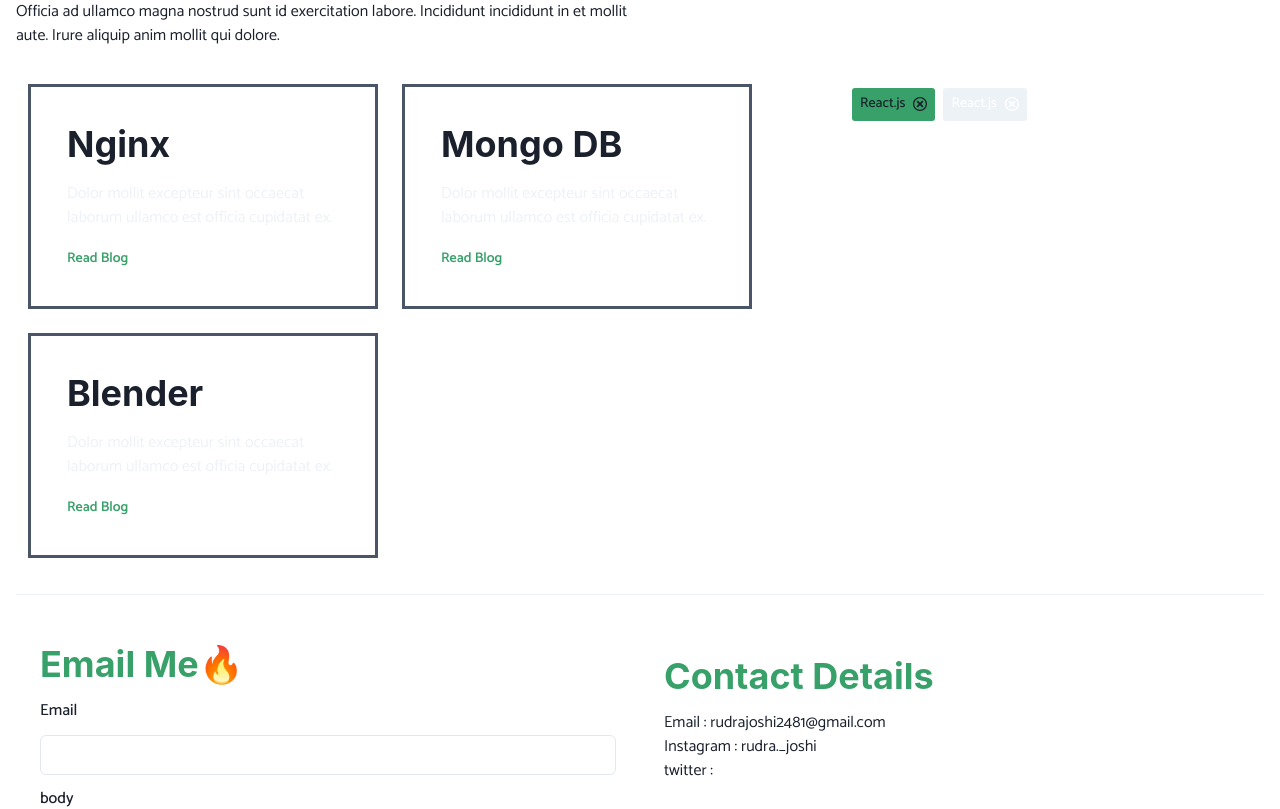
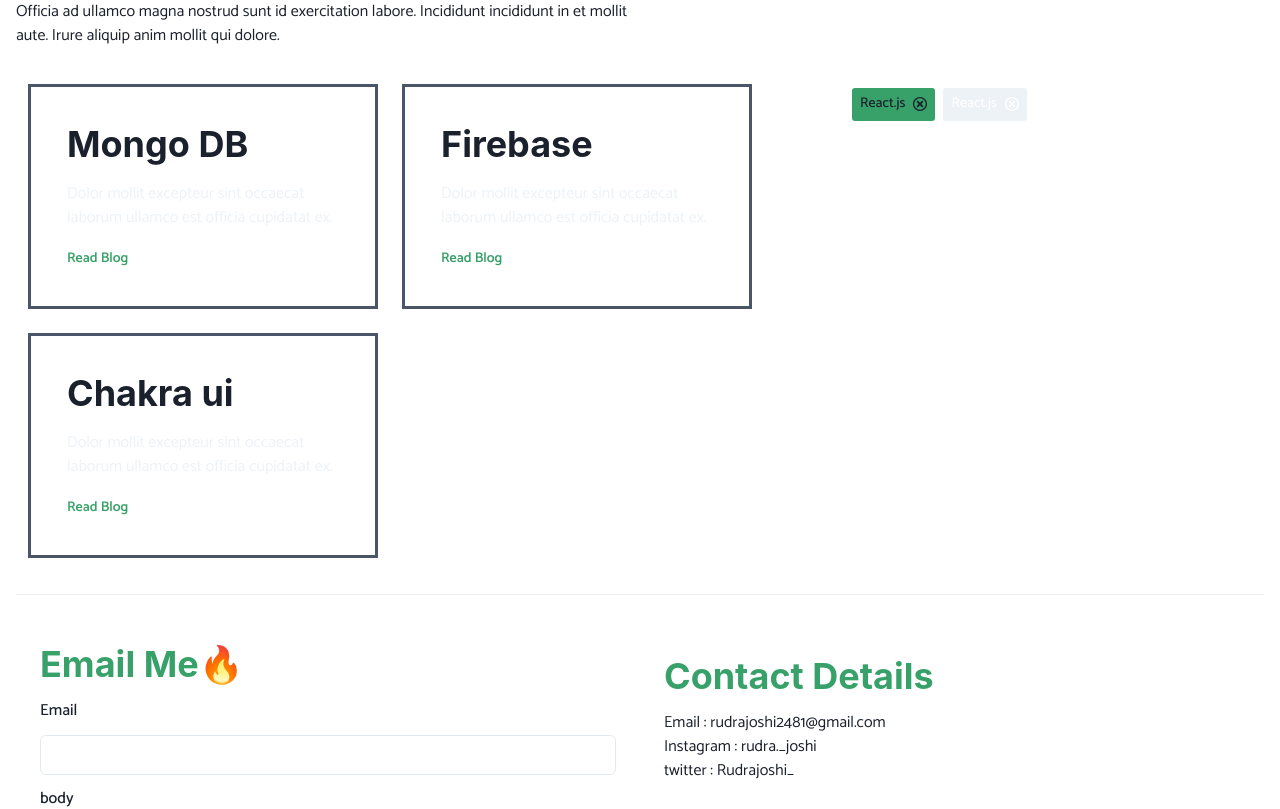
Before and after one commit to rudrajoshi2481/rudrajoshi.me, a Next.js app: page / in a window 1280 px wide. Shown: the part 1720-2529 px from the top of the page. Built offline with nearby package versions, Linux system fonts and the light colour scheme.

Commit message:
third update

```diff
--- a/Components/Footer/Footer.tsx
+++ b/Components/Footer/Footer.tsx
@@ -1,4 +1,5 @@
 import { Box, Button, Divider, FormLabel, Heading, Input, Text, Textarea } from '@chakra-ui/react'
+import Link from 'next/link'
 import React from 'react'
 
 function Footer() {
@@ -20,8 +21,8 @@ function Footer() {
             <Heading color={"green.500"}>Contact Details</Heading>
             <Box py="3">
             <Text>Email : rudrajoshi2481@gmail.com</Text>
-            <Text>Instagram : rudra._joshi</Text>
-            <Text>twitter : </Text>
+            <Text>Instagram :<Link href="https://instagram.com"> rudra._joshi</Link></Text>
+            <Text>twitter : <Link href="https://twitter.com/Rudrajoshi_">Rudrajoshi_</Link></Text>
             </Box>
         </Box>
     </Box>
--- a/pages/_app.tsx
+++ b/pages/_app.tsx
@@ -27,13 +27,13 @@ const theme = extendTheme({ config });
 const components:any = {
 
   h1:(props:any) => <Heading my="6" color={"green.600"} className={"gfonts"} {...props} fontSize={"6xl"} />,
-  h2: (props:any) => <Heading {...props} fontSize={"5xl"} />,
-  h3: (props:any) => <Heading {...props} fontSize={"4xl"} />,
-  h4: (props:any) => <Heading {...props} fontSize={"3xl"} />,
-  h5: (props:any) => <Heading {...props} fontSize={"2xl"} />,
-  h6: (props:any) => <Heading {...props} fontSize={"xl"} />,
-  p: (props:any) => <Text maxW={"900"} textColor="gray.500" py="3" {...props}  fontSize={"xl"}/>,
-  code:(props:any) => <Box maxW={"900"}   border="1px solid green"  display={"flex"} flexWrap="wrap" overflowY={"hidden"} p="3" overflowX="scroll" textColor="gray.500" py="3" {...props}  />,
+  h2: (props:any) => <Heading color={"green.600"} {...props} fontSize={"5xl"} />,
+  h3: (props:any) => <Heading {...props} color={"green.600"} fontSize={"4xl"} />,
+  h4: (props:any) => <Heading {...props} fontSize={"3xl"} color={"green.600"}/>,
+  h5: (props:any) => <Heading {...props} fontSize={"2xl"} color={"green.600"}/>,
+  h6: (props:any) => <Heading {...props} fontSize={"xl"} color={"green.600"}/>,
+  p: (props:any) => <Text maxW={"900"} textColor="white" py="3" {...props}  fontSize={"xl"}/>,
+  code:(props:any) => <Box maxW={"900"}  my="6" border="1px solid green"  display={"flex"} flexWrap="wrap" overflowY={"hidden"} p="3" overflowX="scroll" textColor="gray.500" py="3" {...props}  />,
 
 
 }
--- a/pages/index.tsx
+++ b/pages/index.tsx
@@ -133,7 +133,7 @@ function Index() {
         <Divider />
         <Box py="6" display={"flex"} flexDirection="column">
           <Box>
-            <Heading fontSize={"4xl"}>Hobbies 🍕 {"&"} Projects 💖</Heading>
+            <Heading fontSize={"4xl"}>Hobbies {"&"} Projects 💖</Heading>
             <Box maxW={"container.sm"}>
               <Text py="3" color={"green.600"}>
                 {" "}
@@ -187,9 +187,9 @@ function Index() {
             </Box>
             <Divider orientation="vertical" />
             <Box flexWrap={"wrap"} p="3" minW="350" display={"flex"} justifyContent="flex-end" flex={"2"}>
-              <ProjectsCard title="letter.js" lib={["slate.js","react.js","chakra Ui"]}/>
-              <ProjectsCard title="rudrajsohi.me" lib={["slate.js","next.js","chakra Ui"]} />
-              <ProjectsCard title="RxLabs" lib={["slate.js","next.js","chakra Ui","firebase firestore","firebase storage","firebase hosting"]}/>
+              <ProjectsCard title="letter.js" lib={["slate.js","react.js","chakra Ui"]} link="https://github.com/rudrajoshi2481/letter.js"/>
+              <ProjectsCard title="rudrajsohi.me" lib={["slate.js","next.js","chakra Ui"]} link="https://github.com/rudrajoshi2481/rudrajoshi.me-Final"/>
+              <ProjectsCard title="RxLabs" lib={["slate.js","next.js","chakra Ui","firebase firestore","firebase storage","firebase hosting"]} link="https://github.com/rudrajoshi2481/RxLabs"/>
               <ProjectsCard title="Profile.js" lib={["node.js","express.js","chakra ui","framer motion","remix.js","mongodb","mongoose etc..."]}/>
               <ProjectsCard title="All Projects" lib={["react.js [remix,next,gatsby]","flutter","blender","node.js Backend etc ..."]}/>
             </Box>
@@ -209,11 +209,11 @@ function Index() {
           <Box pb="6"  display={"flex"} flexDirection="row" flexWrap={"wrap-reverse"}>
             {/* Display All Cards */}
             <Box flex="2" flexWrap={"wrap"} minW="350" display={"flex"}>
-              <BlogsCards title="Nginx" link="/blogs/nginx" />
+              {/* <BlogsCards title="Nginx" link="/blogs/nginx" /> */}
               <BlogsCards title="Mongo DB" link="/blogs/mongodb"/>
-              {/* <BlogsCards title="Firebase" link="/blogs/firebase"/> */}
-              {/* <BlogsCards title="Chakra ui" link="/blogs/chakra-ui"/> */}
-              <BlogsCards title="Blender" link="/blogs/blender"/>
+              <BlogsCards title="Firebase" link="/blogs/firebase"/>
+              <BlogsCards title="Chakra ui" link="/blogs/chakra-ui"/>
+              {/* <BlogsCards title="Blender" link="/blogs/blender"/> */}
               {/* <BlogsCards title="UI Designs" link="/blogs/ui-designs"/> */}
             </Box>
             <Box py="3"  display={"flex"} minW="250" flexWrap="wrap" flex="1" alignItems={"flex-start"}>
```
